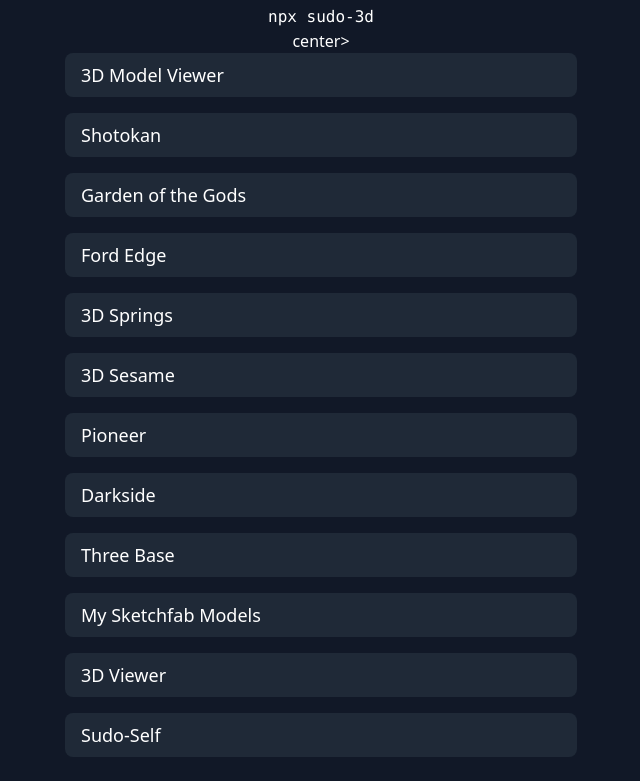
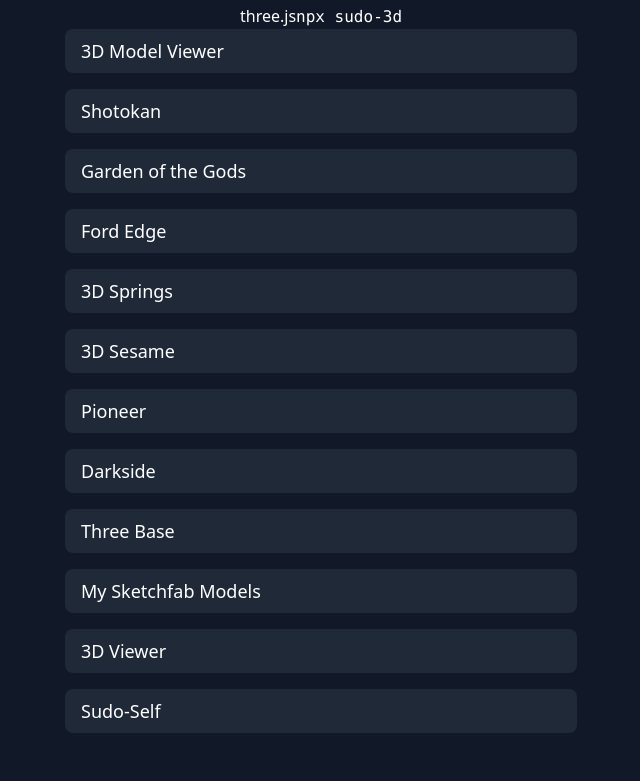
Before and after one commit to sudo-self/3D-projects, a plain HTML site: page index.html in a window 1280 px wide. Shown: the part 84-865 px from the top of the page, without its empty margins (319-959 px from the left). After the commit the page ends 841 px from the top, so only its background shows below. Drawn offline with nearby package versions, Linux system fonts and the light colour scheme.

Commit message:
Update index.html

```diff
--- a/index.html
+++ b/index.html
@@ -8,7 +8,7 @@
 </head>
 <body class="bg-gray-900 text-white flex flex-col items-center min-h-screen p-6">
     <h1 class="text-4xl font-bold mb-6">3D Projects</h1>
-    <center><code>npx sudo-3d</code></center>center>
+    <center>three.js<code>npx sudo-3d</code></center>
     <ul class="w-full max-w-lg space-y-4">
         <li><a href="https://3d.jessejesse.com" target="_blank" class="block bg-gray-800 hover:bg-gray-700 px-4 py-2 rounded-lg text-lg">3D Model Viewer</a></li>
         <li><a href="https://shotokan-art.vercel.app/" target="_blank" class="block bg-gray-800 hover:bg-gray-700 px-4 py-2 rounded-lg text-lg">Shotokan</a></li>
```
